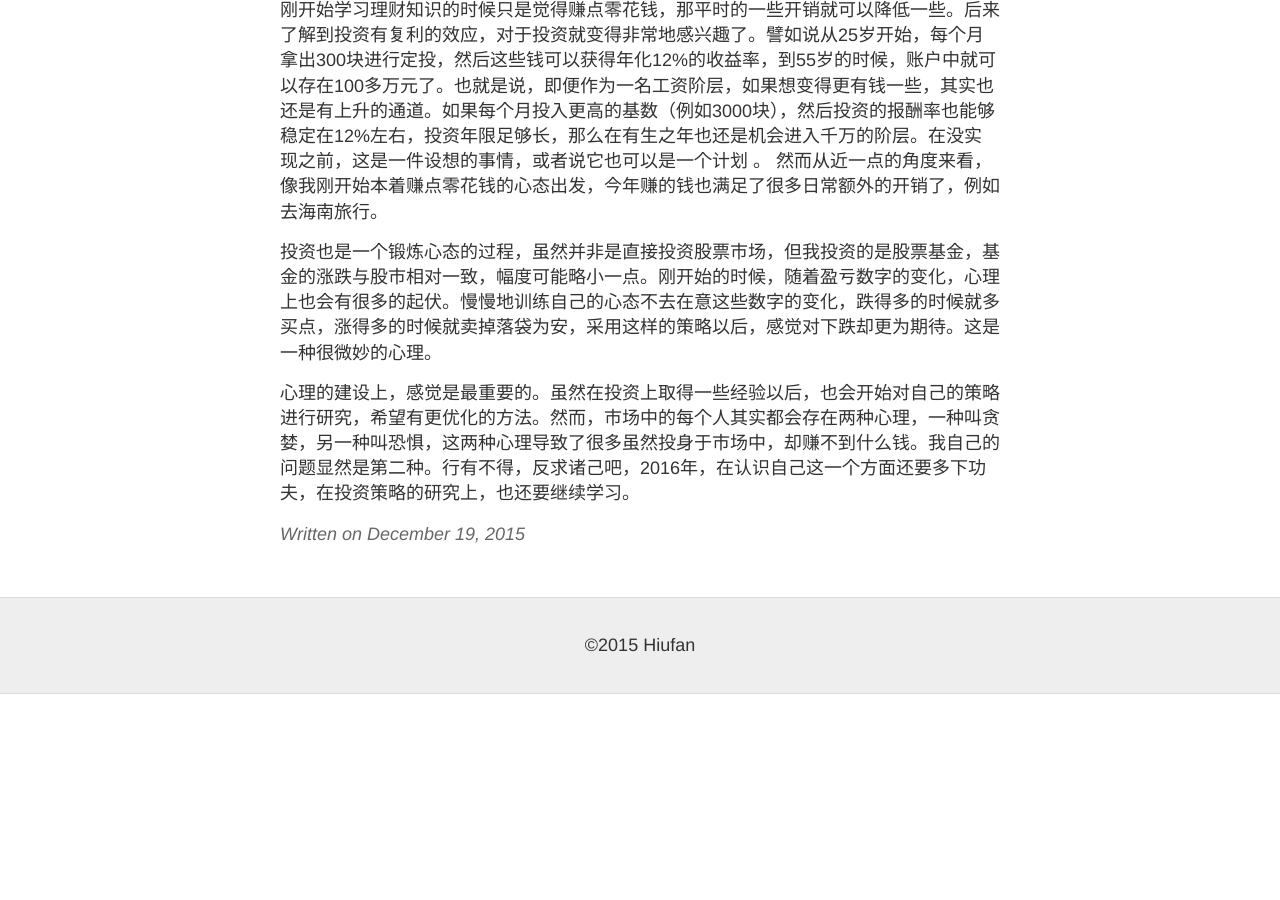
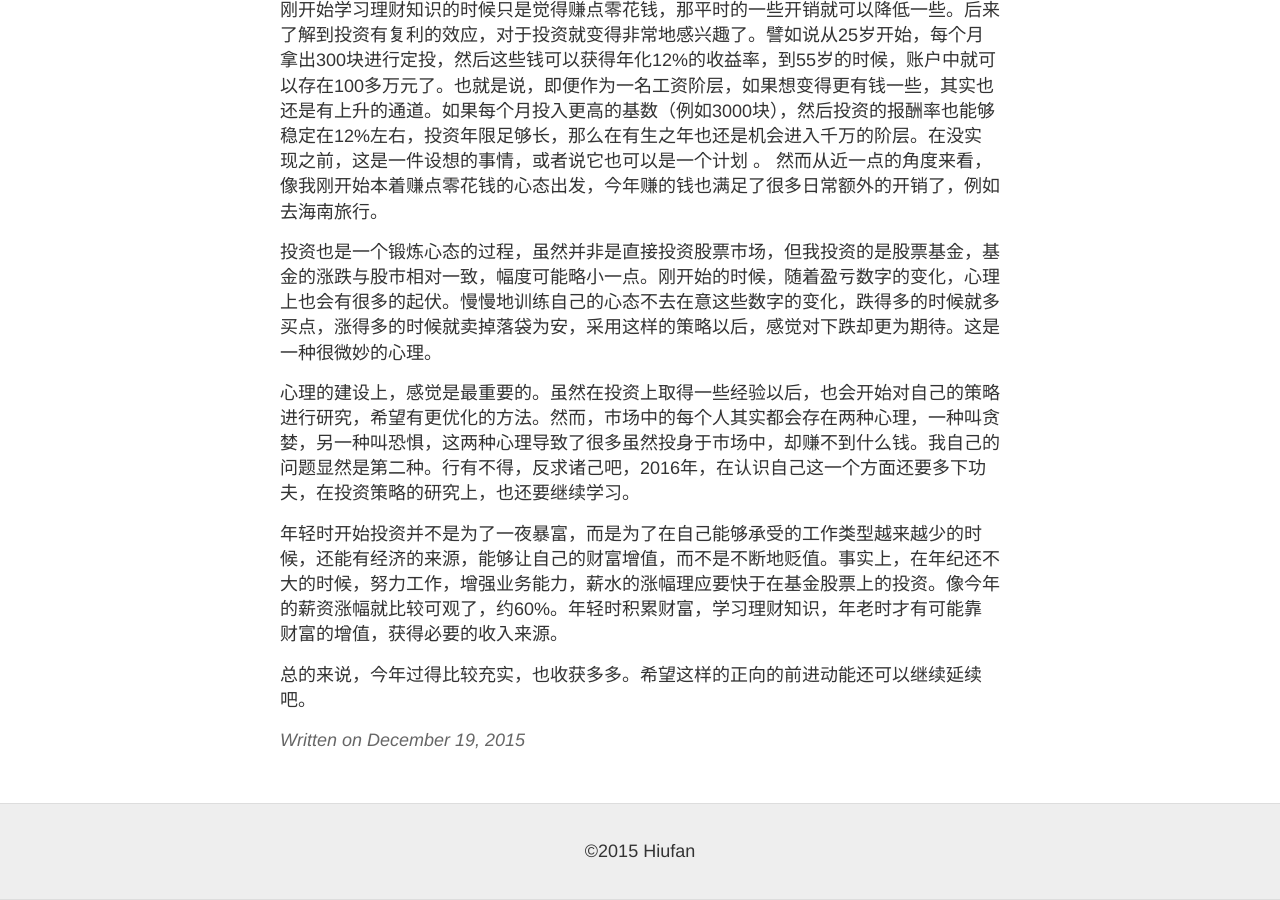
Before and after one commit to Hiufan/hiufan.github.com, a Jekyll site: the page built from _posts/2015-12-19-2015年终回顾.md, in a window 1280 px wide and 900 px high, scrolled down 2039 px. Built offline with Jekyll 4.4.1, drawn with Linux system fonts in a browser that asks for light colours; Markdown is read by kramdown in place of the engine named in the settings; before the commit the page ends 2733 px from its top, so only the background shows below that.

Commit message:
Update 2015-12-19-2015年终回顾.md

```diff
--- a/_posts/2015-12-19-2015年终回顾.md
+++ b/_posts/2015-12-19-2015年终回顾.md
@@ -38,3 +38,7 @@ title: 2015年终回顾
   投资也是一个锻炼心态的过程，虽然并非是直接投资股票市场，但我投资的是股票基金，基金的涨跌与股市相对一致，幅度可能略小一点。刚开始的时候，随着盈亏数字的变化，心理上也会有很多的起伏。慢慢地训练自己的心态不去在意这些数字的变化，跌得多的时候就多买点，涨得多的时候就卖掉落袋为安，采用这样的策略以后，感觉对下跌却更为期待。这是一种很微妙的心理。
 
   心理的建设上，感觉是最重要的。虽然在投资上取得一些经验以后，也会开始对自己的策略进行研究，希望有更优化的方法。然而，市场中的每个人其实都会存在两种心理，一种叫贪婪，另一种叫恐惧，这两种心理导致了很多虽然投身于市场中，却赚不到什么钱。我自己的问题显然是第二种。行有不得，反求诸己吧，2016年，在认识自己这一个方面还要多下功夫，在投资策略的研究上，也还要继续学习。
+
+  年轻时开始投资并不是为了一夜暴富，而是为了在自己能够承受的工作类型越来越少的时候，还能有经济的来源，能够让自己的财富增值，而不是不断地贬值。事实上，在年纪还不大的时候，努力工作，增强业务能力，薪水的涨幅理应要快于在基金股票上的投资。像今年的薪资涨幅就比较可观了，约60%。年轻时积累财富，学习理财知识，年老时才有可能靠财富的增值，获得必要的收入来源。
+
+  总的来说，今年过得比较充实，也收获多多。希望这样的正向的前进动能还可以继续延续吧。
```
